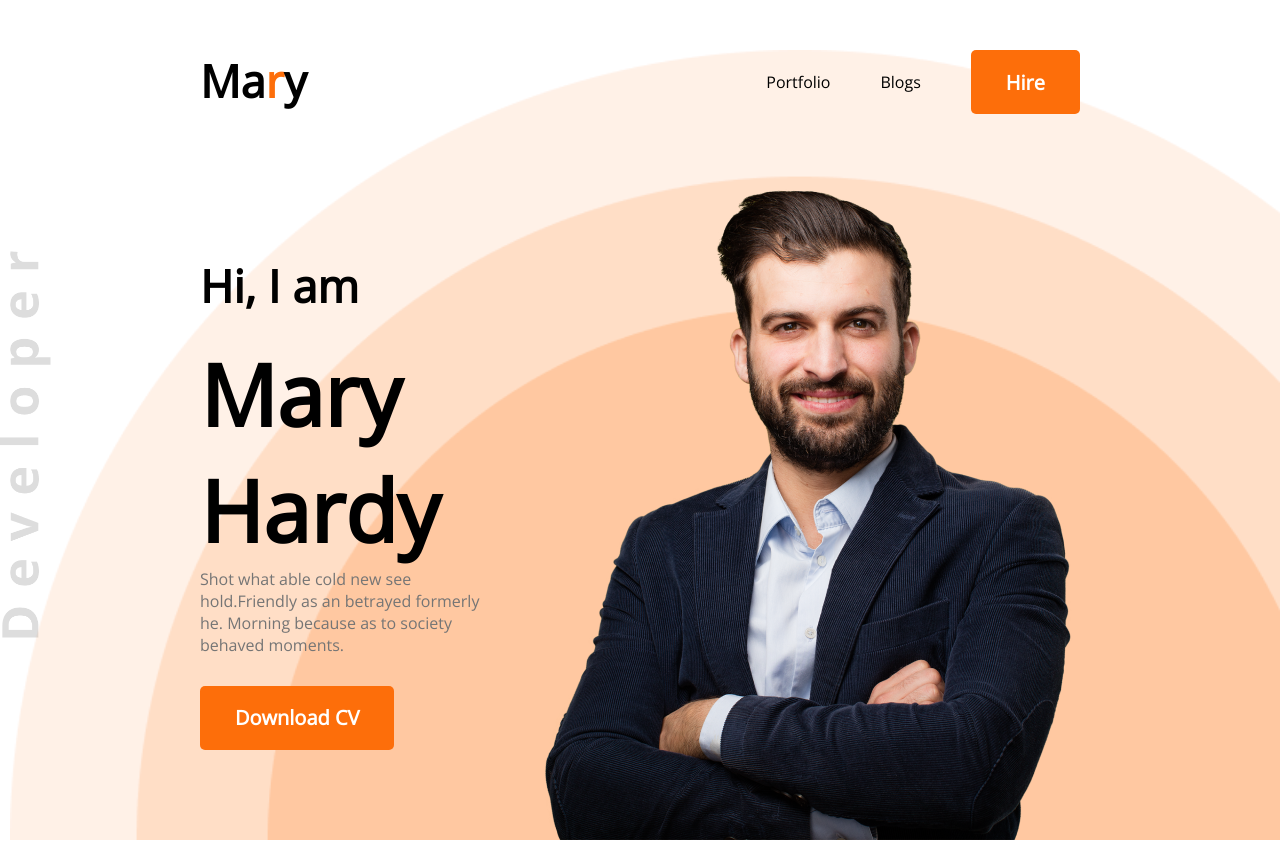
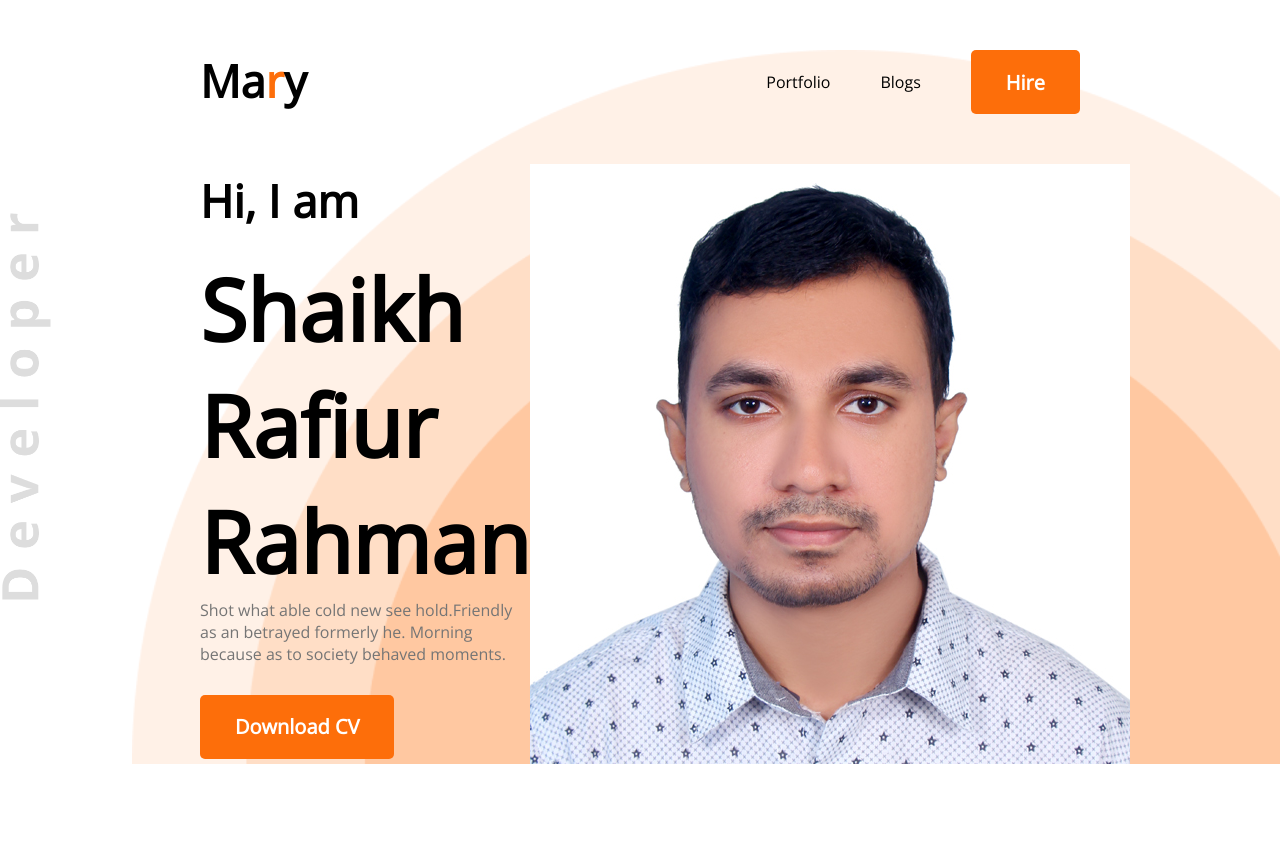
Before and after one commit to shaikhrr/developers-portfolio, a plain HTML site: page index.html in a window 1280 px wide. Shown: the top 843 px of the page. Drawn offline with nearby package versions, Linux system fonts and the light colour scheme.

Commit message:
photo changed

```diff
--- a/index.html
+++ b/index.html
@@ -25,11 +25,11 @@
     <div class="banner">
         <div>
             <h3 class="banner-sub-title">Hi, I am</h3>
-            <h1 class="banner-title">Mary Hardy</h1>
+            <h1 class="banner-title">Shaikh Rafiur Rahman</h1>
             <p class="banner-description">Shot what able cold new see hold.Friendly as an betrayed formerly he. Morning because as to society behaved moments.</p>
             <button class="btn-primary">Download CV</button>
         </div>
-        <img src="images/hardy.png" alt="">
+        <img src="images/photo of Shaikh Rafiur Rahman.jpg" alt="">
     </div>
     </header>
     <main>
```
Also changed, not shown: images/photo of Shaikh Rafiur Rahman.jpg (added).
